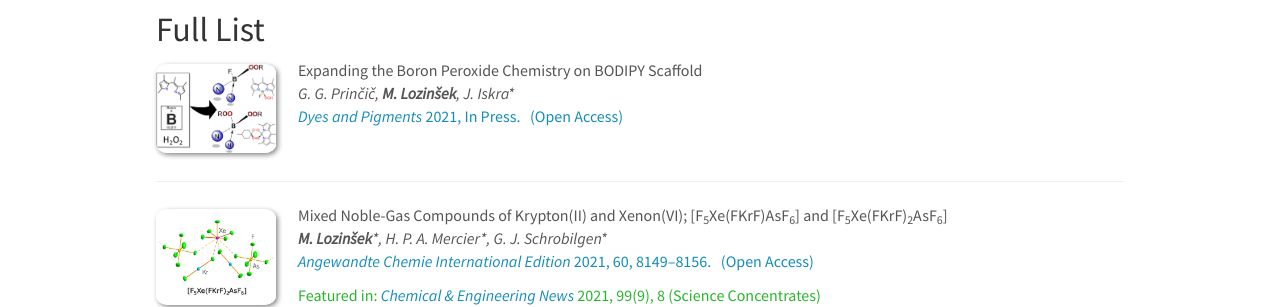
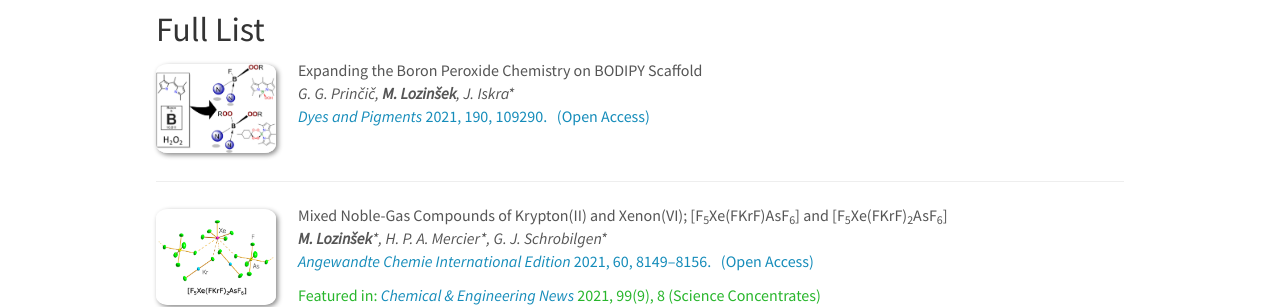
Before and after one commit to eccl-jsi/eccl-jsi.github.io, a Jekyll site: the page built from _pages/publications.md, in a window 1280 px wide and 900 px high, scrolled down 1422 px. Shown: the part 154-461 px from the top of the window. Built offline with Jekyll 4.4.1, drawn with Linux system fonts in a browser that asks for light colours; nearby versions of some CDN libraries.

Commit message:
Update publist.yml

```diff
--- a/_data/publist.yml
+++ b/_data/publist.yml
@@ -5,7 +5,7 @@
   highlight: 0
   image: DP2021-TOC.jpg
   link:
-    display: "<i>Dyes and Pigments</i> 2021, In Press. &nbsp;&nbsp;(Open Access)"
+    display: "<i>Dyes and Pigments</i> 2021, 190, 109290. &nbsp;&nbsp;(Open Access)"
     url: "https://doi.org/10.1016/j.dyepig.2021.109290"
   title: "Expanding the Boron Peroxide Chemistry on BODIPY Scaffold"
 -
```
